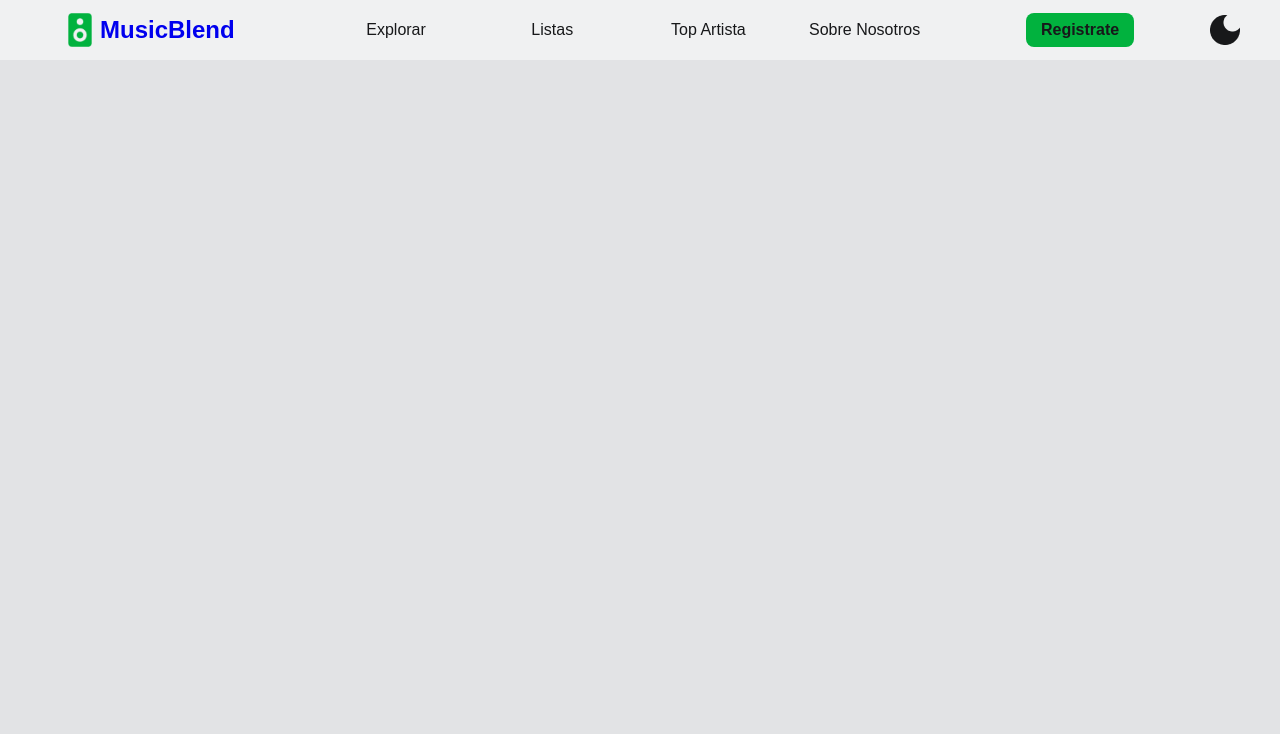
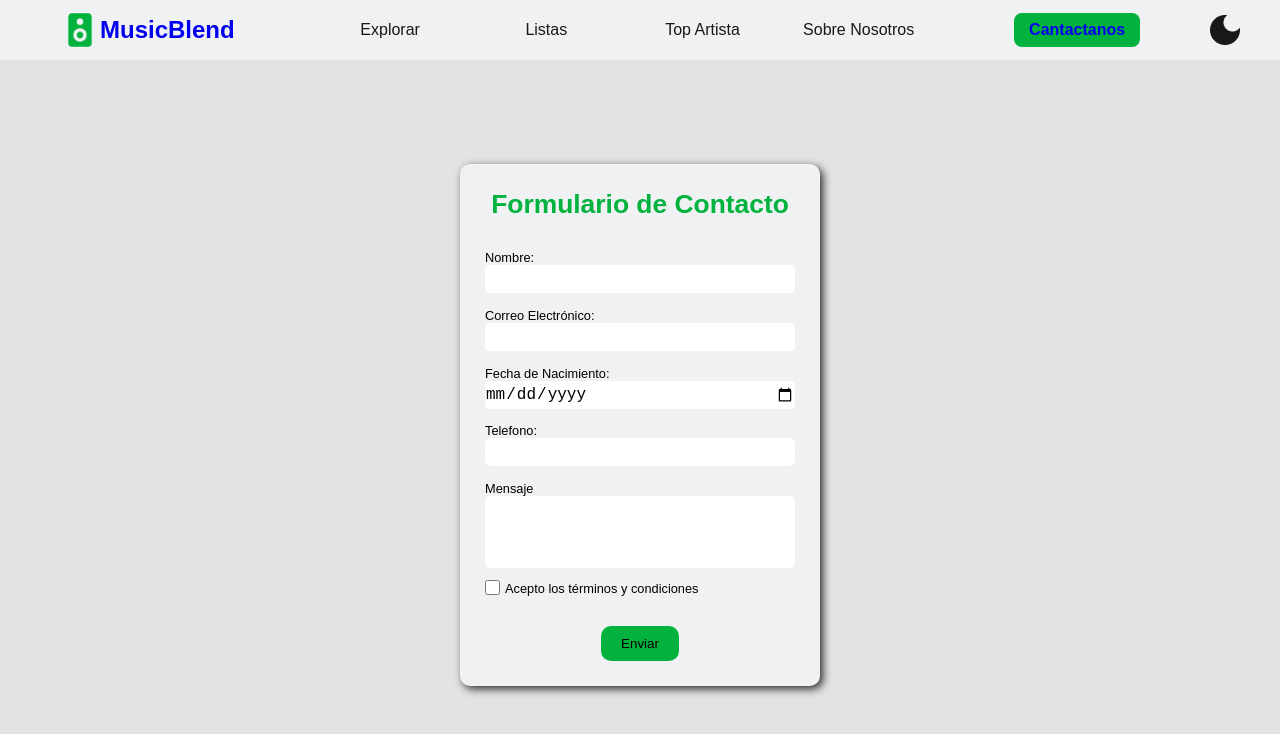
Before and after one commit to AlexanderMendezUVM/UVM-Front-End-Proyecto, a React (Vite) app: page /Contacto in a window 1280 px wide. Shown: the top 734 px of the page. Built offline with nearby package versions, Linux system fonts and the light colour scheme.

Commit message:
Formulario de contacto y debounce

```diff
--- a/package.json
+++ b/package.json
@@ -10,8 +10,10 @@
     "preview": "vite preview"
   },
   "dependencies": {
+    "@emailjs/browser": "^4.3.3",
     "react": "^18.2.0",
     "react-dom": "^18.2.0",
+    "react-hook-form": "^7.51.2",
     "react-router-dom": "^6.22.3",
     "use-sound": "^4.0.1"
   },
--- a/src/App.jsx
+++ b/src/App.jsx
@@ -7,6 +7,7 @@ import { Login } from "./paginas/Login.jsx";
 import { Explorar } from "./componentes/Explorar.jsx";
 import { Listas } from "./componentes/Listas.jsx";
 import { Nosotros} from "./componentes/Nosotros.jsx";
+import { Contacto} from "./componentes/Contacto.jsx";
 
 const App = () => {
   return (
@@ -19,6 +20,7 @@ const App = () => {
           <Route path="/Explorar" element={<Explorar />} />
           <Route path="/TopMusic" element={<TopMusic />} />
           <Route path="/Listas" element={<Listas />} />
+          <Route path="/Contacto" element={<Contacto />} />
           <Route path="/Nosotros" element={<Nosotros />} />
         </Routes>
       </BrowserRouter>
--- /dev/null
+++ b/src/componentes/Contacto.jsx
@@ -0,0 +1,160 @@
+import estilos from "../css/Contacto.module.css";
+import { useRef } from "react";
+import { useForm } from "react-hook-form";
+import emailjs from '@emailjs/browser';
+
+export function Contacto() {
+  const form = useRef();
+  const {
+    register,
+    handleSubmit,
+    formState: { errors },
+    reset,
+  } = useForm({
+    defaultValues: {
+      nombre: "",
+      correo: "",
+      fechaNacimiento: "",
+      telefono: "",
+      mensaje:"",
+      aceptaTerminos: false,
+    },
+  });
+
+  const onSubmit = handleSubmit((data) => {
+    console.log("DATA RECIBIDA: ", data);
+    emailjs.sendForm('service_w3go7gy', 'template_wrmlgpw', form.current, {
+      publicKey: 'u33iL9Nz6m04rg6W1',
+    })
+    .then(
+      () => {
+        console.log('Correo Enviado Exitosamente!');
+      },
+      (error) => {
+        console.log('Error...', error.text);
+      },
+    );
+    console.log(data);
+    reset();
+  });
+
+
+  return (
+    <div className={estilos.contenedorform}>
+    <form className={estilos.formulario} ref={form} onSubmit={onSubmit}>
+      <div className={estilos.titulo}>
+        <h2>Formulario de Contacto</h2>
+      </div>
+      <div>
+        <label>Nombre:</label>
+        <input
+          type="text"
+          name="nombre"
+          {...register("nombre", {
+            required: {
+              value: true,
+              message: "Nombre es requerido",
+            },
+            maxLength: 20,
+            minLength: 2,
+          })}
+        />
+        {errors.nombre?.type === "required" && <span>Nombre requerido</span>}
+        {errors.nombre?.type === "maxLength" && (
+          <span>Nombre no debe ser mayor a 20 caracteres</span>
+        )}
+        {errors.nombre?.type === "minLength" && (
+          <span>Nombre debe ser mayor a 2 caracteres</span>
+        )}
+      </div>
+
+      <div>
+        <label>Correo Electrónico:</label>
+        <input
+          type="email"
+          name="correo"
+          {...register("correo", {
+            required: {
+              value: true,
+              message: "Correo es requerido",
+            },
+            pattern: {
+              value: /^[a-zA-Z0-9_.+-]+@[a-zA-Z0-9-]+\.[a-zA-Z0-9-.]+$/,
+              message: "Correo no válido",
+            },
+          })}
+        />
+        {errors.correo && <span>{errors.correo.message}</span>}
+      </div>
+
+      <div>
+        <label>Fecha de Nacimiento:</label>
+        <input
+          type="date"
+          name="fechaNacimiento"
+          {...register("fechaNacimiento", {
+            required: {
+              value: true,
+              message: "Fecha de nacimiento es requerida",
+            },
+            validate: (value) => {
+              const fechaNacimiento = new Date(value);
+              const fechaActual = new Date();
+              const edad =
+                fechaActual.getFullYear() - fechaNacimiento.getFullYear();
+              return edad >= 18 || "Debes ser mayor de edad";
+            },
+          })}
+        />
+        {errors.fechaNacimiento && (
+          <span>{errors.fechaNacimiento.message}</span>
+        )}
+      </div>
+
+      <div>
+        <label htmlFor="telefono">Telefono:</label>
+        <input
+          type="number"
+          name="telefono"
+          {...register("telefono")}
+        />
+        {errors.telefono && <span>{errors.telefono.message}</span>}
+      </div>
+
+      <div>
+        <label  htmlFor="mensaje">Mensaje</label>
+        <textarea
+          name="mensaje"
+          cols="30"
+          rows="4"
+          {...register("mensaje", {
+            required: {
+              value: true,
+              message: "Mensaje es requerido",
+            },
+            maxLength: 200,
+          })}
+          />
+      </div>
+
+      <div className={estilos.terminos}>
+        <input className={estilos.check}
+          type="checkbox"
+          name="aceptaTerminos"
+          {...register("aceptaTerminos", {
+            required: {
+              value: true,
+              message: "Acepta los términos y condiciones",
+            },
+          })}
+        />
+        <label className={estilos.textoterminos} >Acepto los términos y condiciones</label>
+        {errors.aceptaTerminos && <span>{errors.aceptaTerminos.message}</span>}
+      </div>
+      <div className={estilos.enviar}>
+          <button type="submit">Enviar</button>
+      </div>
+    </form>
+    </div>
+  );
+}
--- a/src/componentes/Navbar.jsx
+++ b/src/componentes/Navbar.jsx
@@ -21,7 +21,9 @@ export const Navbar=()=> {
         <button className={estilos.iconomenu}>
               <img className={estilos.iconoimg} src={Iconmenu} alt=""/>
         </button>
-        <div className={estilos.registro}>Registrate</div>
+        <Link to="/Contacto">
+          <div className={estilos.registro}>Cantactanos</div>
+        </Link>
         <img className={estilos.modoimg} src={Dark} alt="" />
     </header>
   );
--- /dev/null
+++ b/src/css/Contacto.module.css
@@ -0,0 +1,91 @@
+.contenedorform{
+    margin-top: 50px;
+    width: 100vw;
+    display:flex;
+    justify-content: center;
+    align-items: center;
+}
+
+.formulario {
+    background-color: #f0f1f2;
+    color: #000000;
+    padding: 25px;
+    max-width: 360px;
+    font-size: 0.8rem;
+    border-radius: 10px;
+    box-shadow: 3px 3px 8px rgb(44, 44, 44);
+  }
+
+  .titulo{
+      text-align: center;
+      font-size: 1.1rem;
+      margin-bottom: 20px;
+      color: #01b23e;
+  }
+
+  label {
+    display: block;
+    font-size: 0.8rem;
+    padding-top: 10px;
+  }
+
+  span {
+    display: block;
+    color: #01b23e;
+    font-size: x-small;
+  }
+
+  input {
+    width: 100%;
+    margin-bottom: 0.3rem;
+    border-radius: 5px;
+    font-size: 1rem;
+    height: 28px;
+    border-style: none;
+    border: none;
+  }
+
+  textarea{
+    width: 100%;
+    margin-bottom: 0.3rem;
+    border-radius: 5px;
+    font-size: 1rem;
+    border-style: none;
+    border: none;
+    resize: none;
+  }
+
+  .terminos {
+    height: 25px;
+    position: relative;
+  }
+
+  .check {
+    position: absolute;
+    top:4px;
+    left: 0;
+    width: 15px;
+    height: 15px;
+  }
+
+  .textoterminos{
+    position: absolute;
+    height: 25px;
+    top: -5px;
+    left: 20px;
+  }
+
+  .enviar{
+    display: flex;
+    justify-content: center;
+    margin-top: 15px;
+  }
+
+  button{
+    margin-top: 10px;
+    padding: 10px 20px;
+    border-radius: 10px;
+    background-color: #01b23e;
+    border-style: none;
+    border: 0;
+  }
--- /dev/null
+++ b/src/utilidades/useDebounce.jsx
@@ -0,0 +1,17 @@
+import { useEffect, useState } from "react";
+
+export const useDebounce = (value, delay) => {
+  const [debounceValue, setDebounceValue] = useState(value);
+
+  useEffect(() => {
+    const operar = setTimeout(() => {
+      setDebounceValue(value);
+    }, delay);
+
+    return () => {
+      clearTimeout(operar);
+    };
+  }, [value, delay]);
+
+  return debounceValue;
+};
```
Also changed, not shown: 1 other file (tests, documents, lock files or other folders).
